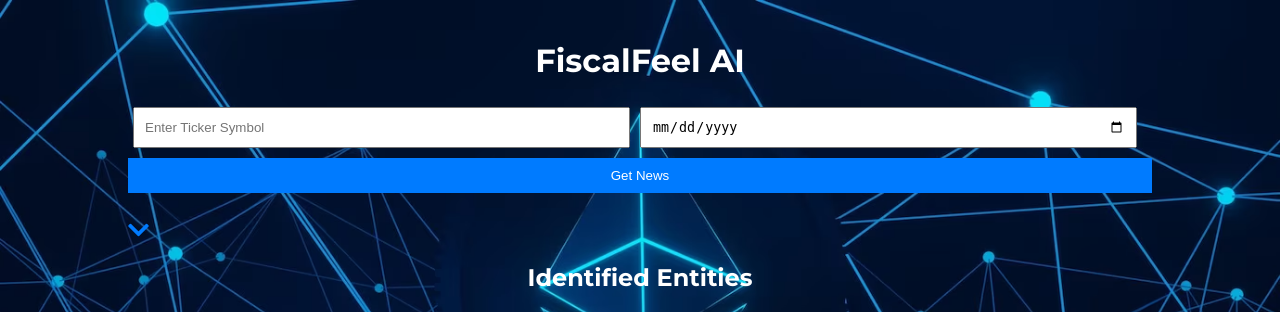
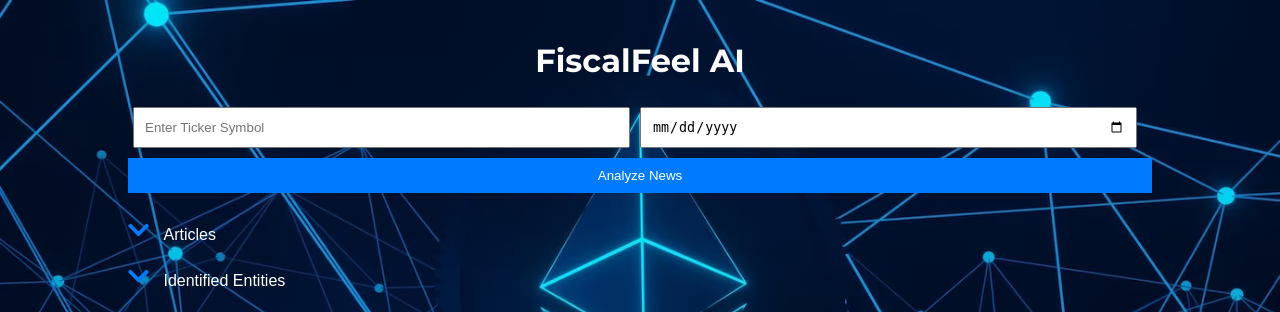
Before and after one commit to w0219156/FiscalFeel, a Flask app: page / in a window 1280 px wide. Shown: the top 312 px of the page. Run offline with Flask 3, Linux system fonts and the light colour scheme.

Commit message:
Final Version

```diff
--- a/app.py
+++ b/app.py
@@ -12,7 +12,7 @@ ner_model = AutoModelForTokenClassification.from_pretrained("dslim/bert-base-NER
 ner_pipeline = pipeline("ner", model=ner_model, tokenizer=ner_tokenizer)
 
 
-load_dotenv()  # This loads the variables from .env
+load_dotenv()
 api_key = os.getenv('API_KEY')
 
 app = Flask(__name__)
@@ -29,6 +29,8 @@ def construct_api_url(tickers, date, api_key):
     url = f"https://www.alphavantage.co/query?function=NEWS_SENTIMENT&tickers={tickers}&time_from={formatted_date}T0000&time_to={formatted_date}T2359&apikey={api_key}"
     return url
 
+
+#Instrcutions provided from www.alphavantage.co API instructions
 def fetch_financial_news(url):
     response = requests.get(url)
     if response.status_code != 200:
@@ -53,7 +55,7 @@ def index():
             'selected_ticker': ticker,
             'news_data': zip(news_titles, sentiments),
             'selected_date': date,
-            'api_url': api_url  # Add the constructed API URL
+            'api_url': api_url
         }
     else:
         context = {'news_data': [], 'api_url': api_url}
@@ -71,6 +73,9 @@ def update_entity_sentiment(entity_sentiment_count, entity, title):
     entity_sentiment_count[entity][sentiment_result] += 1
     entity_sentiment_count[entity]['Total'] += 1
 
+
+# Use the NER pipeline to indentify people and orgs
+# parsing code adapted from https://huggingface.co/dslim/bert-base-NER
 def analyze_titles_for_ner_and_sentiment(titles):
     entity_sentiment_count = {}
     for title in titles:
@@ -90,6 +95,7 @@ def analyze_titles_for_ner_and_sentiment(titles):
         if full_entity and (entity_type == 'ORG' or entity_type == 'PER'):
             update_entity_sentiment(entity_sentiment_count, full_entity, title)
 
+    # Only track entites above 3 to avoid clutter and maintainly meanfulness
     filtered_entities = {k: v for k, v in entity_sentiment_count.items() if v['Total'] >= 3}
     return filtered_entities
 
--- a/static/css/style.css
+++ b/static/css/style.css
@@ -24,7 +24,7 @@ h1, h2 {
     text-align: center;
     color: white;
     font-family: 'Montserrat', sans-serif;
-    font-weight: 700; /* For a bolder title */
+    font-weight: 700;
 }
 
 .input-field, .submit-btn {
@@ -134,3 +134,9 @@ h1, h2 {
     margin-top: 20px;
     text-align: center;
 }
+
+.collapsible + span {
+    margin-left: 10px;
+    vertical-align: middle;
+    color: white;
+}
--- a/templates/index.html
+++ b/templates/index.html
@@ -1,29 +1,26 @@
 <!DOCTYPE html>
 <html lang="en">
-
 <head>
     <meta charset="UTF-8">
     <meta name="viewport" content="width=device-width, initial-scale=1.0">
-    <title>FiscalFeel </title>
+    <title>FiscalFeel</title>
     <link rel="stylesheet" href="/static/css/style.css">
     <link rel="stylesheet" href="https://cdnjs.cloudflare.com/ajax/libs/font-awesome/5.15.3/css/all.min.css">
     <link href="https://fonts.googleapis.com/css2?family=Montserrat:wght@400;700&display=swap" rel="stylesheet">
-
 </head>
-
 <body>
     <div class="container">
-        <h1>FiscalFeel AI </h1>
+        <h1>FiscalFeel AI</h1>
         <form method="POST" class="form-inline">
             <div class="form-group">
                 <input type="text" name="ticker" placeholder="Enter Ticker Symbol" class="input-field">
                 <input type="date" name="date" placeholder="Select Date" class="input-field">
             </div>
-            <button type="submit" class="submit-btn">Get News</button>
+            <button type="submit" class="submit-btn">Analyze News</button>
         </form>
 
         <div class="news-section">
-            <i class="fas fa-chevron-down collapsible"></i>
+            <i class="fas fa-chevron-down collapsible"></i> <span>Articles</span>
             <div class="content">
                 <ul>
                     {% for title, sentiment in news_data %}
@@ -34,10 +31,10 @@
                 </ul>
             </div>
         </div>
-        <h2>Identified Entities</h2>
-        <!-- <div id="apiUrl" class="api-url">
-            Constructed API URL: {{ api_url }}
-        </div> -->
+
+        <div class="entity-section">
+            <i class="fas fa-chevron-down collapsible"></i> <span>Identified Entities</span>
+            <div class="content">
                 <table id="sentimentTable" class="sentiment-table">
                     <thead>
                         <tr>
@@ -59,13 +56,15 @@
                     </tbody>
                 </table>
             </div>
+        </div>
+    </div>
+
     <script>
-        // JavaScript for collapsible functionality
         var coll = document.getElementsByClassName("collapsible");
         for (var i = 0; i < coll.length; i++) {
-            coll[i].addEventListener("click", function () {
+            coll[i].addEventListener("click", function() {
                 this.classList.toggle("active");
-                var content = this.nextElementSibling;
+                var content = this.nextElementSibling.nextElementSibling;
                 if (content.style.display === "block") {
                     content.style.display = "none";
                 } else {
@@ -75,8 +74,4 @@
         }
     </script>
 </body>
-
 </html>
-</body>
-
-</html>
```
Lines whose indentation alone changed are shown as unchanged.
